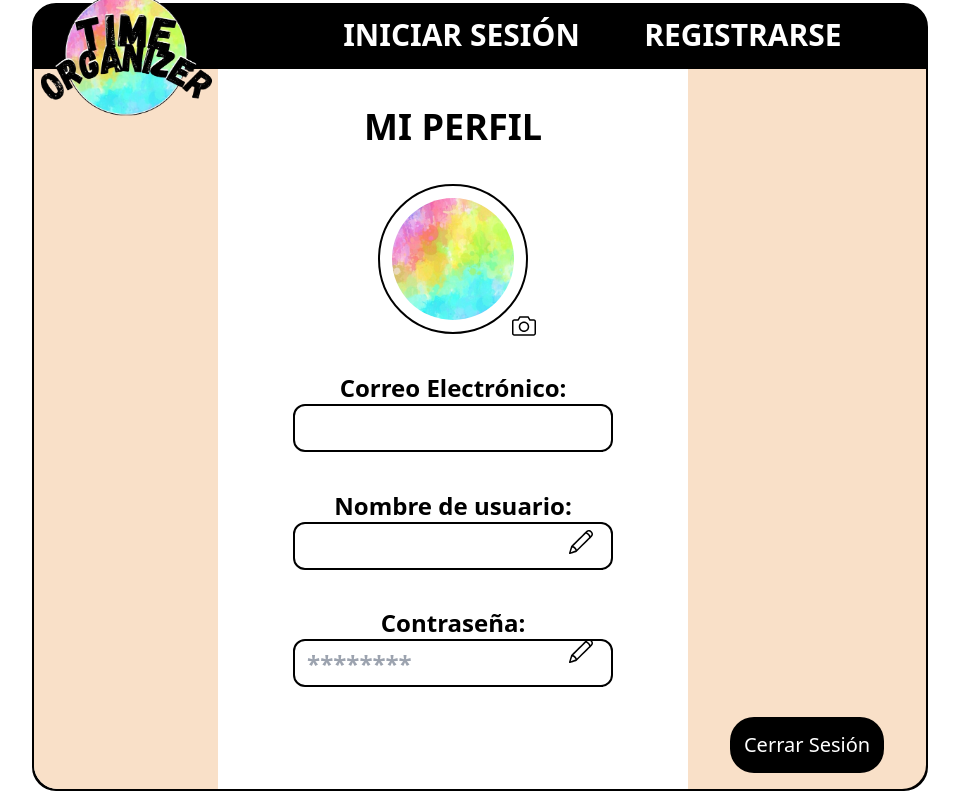
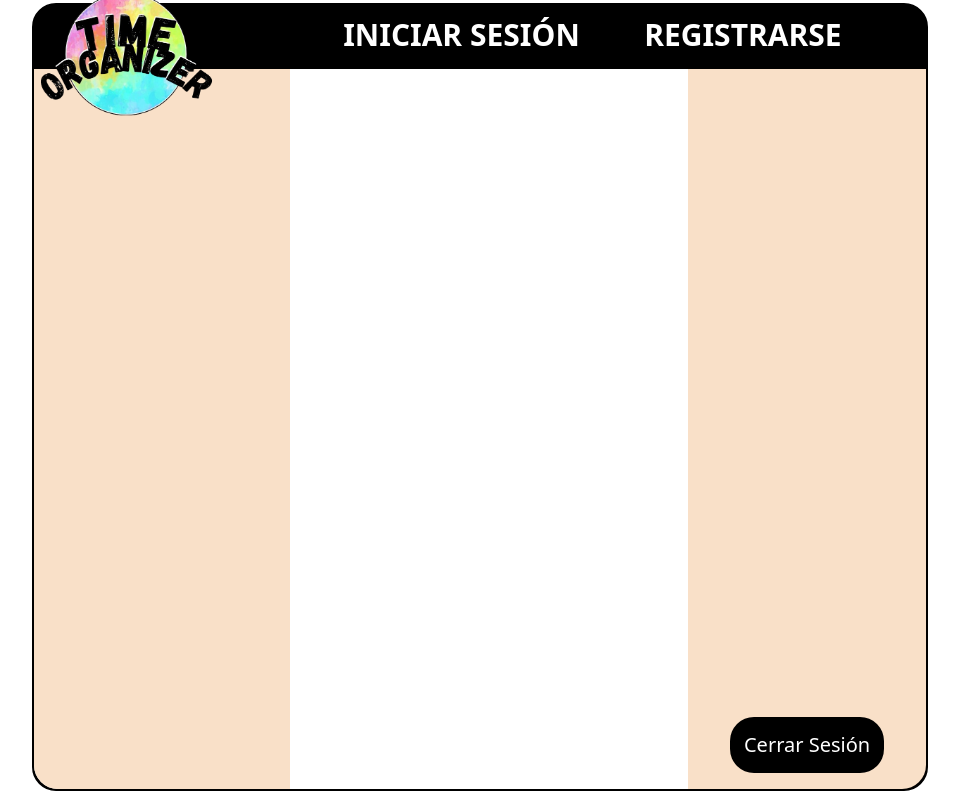
Before and after one commit to Yassinbny/Time-Organizer-Fronted, a React (Vite) app: page /user-profile in a window 1280 px wide. Shown: the whole page, without its empty margins (160-1119 px from the left). Built offline with nearby package versions, Linux system fonts and the light colour scheme; no server answers.

Commit message:
cambios en la tutoría con Stefano

```diff
--- a/src/components/EditPassword.jsx
+++ b/src/components/EditPassword.jsx
@@ -16,8 +16,8 @@ const EditPassword = (setEditPassword) => {
 
     let body = {
       //userId,
-      password:"",
-      newPassword:"",
+      password:password,
+      newPassword:newPassword,
     };
 
     try {
--- a/src/pages/UserProfile.jsx
+++ b/src/pages/UserProfile.jsx
@@ -10,7 +10,7 @@ import "react-toastify/dist/ReactToastify.css";
 const UserProfile = () => {
   const { currentUser } = useAuth();
   //const navigate = useNavigate();
-  const [userData, setUserData] = useState({});
+  const [userData, setUserData] = useState();
   const [newUsername, setNewUsername] = useState("");
   const [editPassword, setEditPassword] = useState(false);
   //const userId = localStorage.getItem("user_id");
@@ -18,6 +18,9 @@ const UserProfile = () => {
   const [avatarUrl, setAvatarUrl] = useState("/avatarDefault.jpg");
   //const avatarUrl= userData.avatar ? `${apiUrl}/${userData.avatar}` : "/avatarDefault.jpg";
 
+
+
+  useEffect(() => {
     const fetchUserData = async () => {
       try {
         const response = await fetch(`http://localhost:3000/users/profile`, {
@@ -28,22 +31,20 @@ const UserProfile = () => {
         });
         //await response.json();
         const result = await response.json();
-      const avatarFromApi = result.data.users.avatar;
+        const avatarFromApi = result.users.avatar;
         console.log(avatarFromApi);
-
         setAvatarUrl(`${apiUrl}/${avatarFromApi}`);
-      setUserData(result.data.users);
+        console.log(">>>>>", result.users.username )
+        setUserData(result.users);
       } catch (error) {
         console.log("error al obtener datos:", error);
       }
     };
+    fetchUserData();
+  }, [apiUrl]);
 
-  useEffect(() => {
-    fetchUserData();
-  }, []);
+  const updateUsername = async () => {
 
-  const updateUsername = async (value) => {
-    setNewUsername(value);
 
     try {
       const response = await fetch(`http://localhost:3000/users/profile/username`, {
@@ -52,7 +53,7 @@ const UserProfile = () => {
           Authorization: localStorage.getItem("AUTH_TOKEN_TJ"),
           "Content-Type": "application/json",
         },
-        body: JSON.stringify({ newUsername: value }),
+        body: JSON.stringify({ newUsername }),
       });
       const { ok, error } = await response.json();
 
@@ -60,9 +61,10 @@ const UserProfile = () => {
         console.error(error);
         toast.error("Error al actualizar el nombre de usuario"); // Notificación de error
         return;
+      }else{
+        toast.success("Nombre de usuario actualizado con éxito"); // Notificación de éxito
       }
-      toast.success("Nombre de usuario actualizado con éxito"); // Notificación de éxito
-      await fetchUserData();
+
     } catch (error) {
       console.log("Error al actualizar los datos:", error);
       toast.error("Error al actualizar los datos"); // Notificación de error
@@ -111,6 +113,7 @@ const UserProfile = () => {
 
   return (
     <ProfileLayout>
+      {userData && (
         <div className="flex justify-evenly w-full h-full content-center">
         <form
           noValidate
@@ -158,16 +161,16 @@ const UserProfile = () => {
             <input
               className="rounded-xl w-[250px] sm:w-[280px] md:w-[25vw] h-10 md:h-12 lg:h-15 p-3 bg-white border-2 border-black text-neutral-500 "
               type="text"
-              placeholder={currentUser?.username}
+              placeholder={userData?.username}
               onChange={e =>
-                updateUsername( e.target.value)}
+                setNewUsername( e.target.value)}
               name="newUsername"
               id="newUsername"
               required
             />
             <div
-              onChange={() => {
-                updateUsername({newUsername});
+              onClick={() => {
+                updateUsername();
               }}
               className="absolute top-12 md:top-14 right-5 cursor-pointer">
               <SlPencil />
@@ -197,6 +200,8 @@ const UserProfile = () => {
 
         </form>
       </div>
+      )}
+
       {editPassword && <EditPassword setEditPassword={setEditPassword} />}
     </ProfileLayout>
   );
```
Lines whose indentation alone changed are shown as unchanged.
